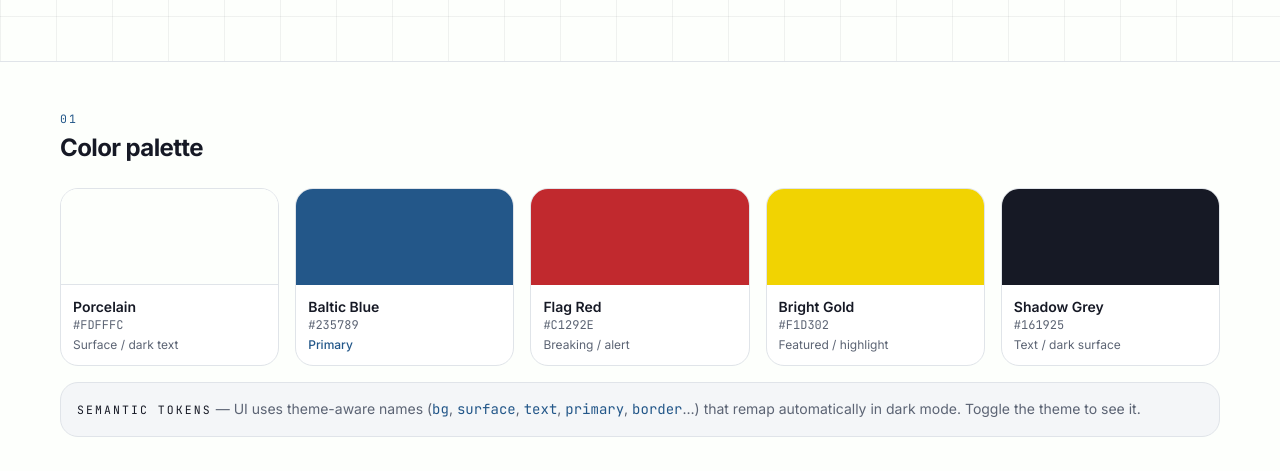
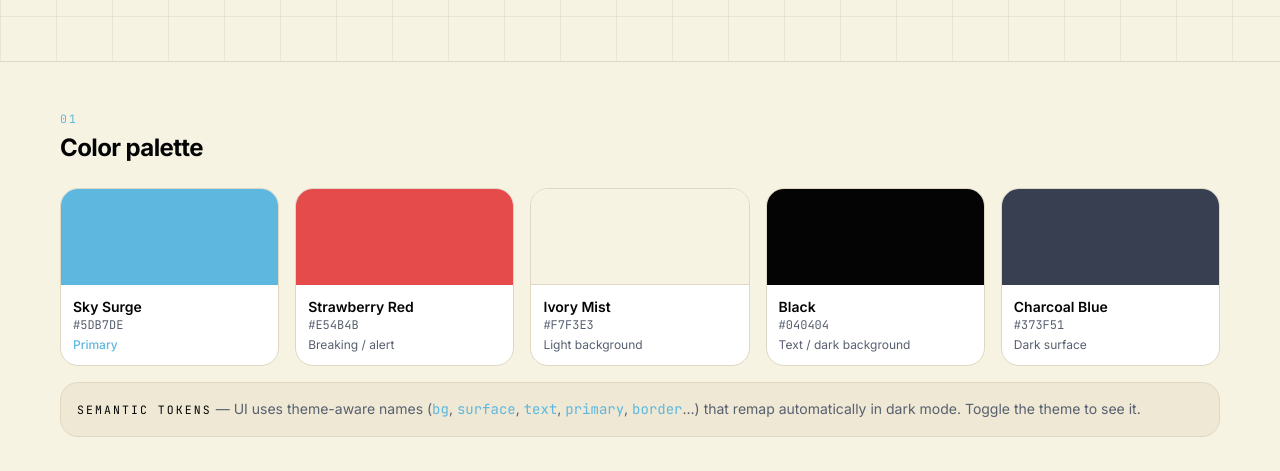
Before and after one commit to zernpany-fs/UXUI, a plain HTML site: page styleguide.html in a window 1280 px wide. Shown: the part 329-800 px from the top of the page. Drawn offline with nearby package versions, Linux system fonts and the light colour scheme.

Commit message:
update design system

```diff
--- a/assets/styles.css
+++ b/assets/styles.css
@@ -7,41 +7,39 @@
 
 :root {
   /* raw brand colors (channels) */
-  --porcelain: 253 255 252;
-  --baltic:    35 87 137;
-  --flag-red:  193 41 46;
-  --gold:      241 211 2;
-  --shadow:    22 25 37;
+  --sky:        93 183 222;   /* Sky Surge      */
+  --strawberry: 229 75 75;    /* Strawberry Red */
+  --ivory:      247 243 227;  /* Ivory Mist     */
+  --ink:        4 4 4;        /* Black          */
+  --charcoal:   55 63 81;     /* Charcoal Blue  */
 
   /* ---- Light theme (default) ---- */
-  --bg:            253 255 252;  /* Porcelain  */
+  --bg:            247 243 227;  /* Ivory Mist */
   --surface:       255 255 255;
-  --surface-2:     244 246 248;
-  --border:        224 228 233;
-  --text:          22 25 37;     /* Shadow     */
-  --text-muted:    92 100 116;
-  --primary:       35 87 137;    /* Baltic     */
-  --primary-hover: 28 71 113;
-  --on-primary:    253 255 252;
-  --accent-red:    193 41 46;
-  --accent-gold:   241 211 2;
-  --grid-line:     22 25 37;     /* used at very low alpha */
+  --surface-2:     238 232 213;
+  --border:        223 215 193;
+  --text:          4 4 4;        /* Black      */
+  --text-muted:    88 96 112;
+  --primary:       93 183 222;   /* Sky Surge  */
+  --primary-hover: 67 161 207;
+  --on-primary:    4 4 4;        /* black text reads cleanly on Sky */
+  --accent-red:    229 75 75;    /* Strawberry */
+  --grid-line:     4 4 4;        /* used at very low alpha */
 }
 
 .dark {
   /* ---- Dark theme ---- */
-  --bg:            22 25 37;     /* Shadow     */
-  --surface:       30 34 49;
-  --surface-2:     38 43 61;
-  --border:        52 58 78;
-  --text:          253 255 252;  /* Porcelain  */
-  --text-muted:    156 163 184;
-  --primary:       92 154 214;   /* lightened Baltic for contrast */
-  --primary-hover: 124 178 230;
-  --on-primary:    13 24 38;
-  --accent-red:    224 78 83;
-  --accent-gold:   241 211 2;
-  --grid-line:     253 255 252;
+  --bg:            4 4 4;        /* Black          */
+  --surface:       28 32 42;
+  --surface-2:     55 63 81;     /* Charcoal Blue  */
+  --border:        62 70 89;
+  --text:          247 243 227;  /* Ivory Mist     */
+  --text-muted:    156 162 176;
+  --primary:       93 183 222;   /* Sky Surge      */
+  --primary-hover: 125 199 232;
+  --on-primary:    4 4 4;        /* black text on bright Sky */
+  --accent-red:    233 90 90;
+  --grid-line:     247 243 227;
 }
 
 /* smooth theme transition on the things that change */
--- a/assets/theme.js
+++ b/assets/theme.js
@@ -8,11 +8,13 @@ tailwind.config = {
     extend: {
       colors: {
         /* raw brand swatches */
-        porcelain: "rgb(var(--porcelain) / <alpha-value>)",
-        baltic:    "rgb(var(--baltic) / <alpha-value>)",
-        flagred:   "rgb(var(--flag-red) / <alpha-value>)",
-        gold:      "rgb(var(--gold) / <alpha-value>)",
-        shadow:    "rgb(var(--shadow) / <alpha-value>)",
+        sky:        "rgb(var(--sky) / <alpha-value>)",
+        strawberry: "rgb(var(--strawberry) / <alpha-value>)",
+        ivory:      "rgb(var(--ivory) / <alpha-value>)",
+        ink:        "rgb(var(--ink) / <alpha-value>)",
+        charcoal:   "rgb(var(--charcoal) / <alpha-value>)",
+        /* alias kept for the hero gradient (to-shadow) */
+        shadow:     "rgb(var(--ink) / <alpha-value>)",
 
         /* semantic (theme-aware) */
         bg:        "rgb(var(--bg) / <alpha-value>)",
--- a/styleguide.html
+++ b/styleguide.html
@@ -53,24 +53,24 @@
       <div class="grid grid-cols-2 md:grid-cols-5 gap-4">
         <!-- swatch -->
         <div class="rounded-xl2 border border-border overflow-hidden bg-surface">
-          <div class="h-24" style="background:#FDFFFC;border-bottom:1px solid rgb(var(--border))"></div>
-          <div class="p-3"><p class="font-semibold text-sm">Porcelain</p><p class="font-mono text-xs text-muted">#FDFFFC</p><p class="text-xs text-muted mt-1">Surface / dark text</p></div>
+          <div class="h-24" style="background:#5DB7DE"></div>
+          <div class="p-3"><p class="font-semibold text-sm">Sky Surge</p><p class="font-mono text-xs text-muted">#5DB7DE</p><p class="text-xs text-primary mt-1 font-medium">Primary</p></div>
         </div>
         <div class="rounded-xl2 border border-border overflow-hidden bg-surface">
-          <div class="h-24" style="background:#235789"></div>
-          <div class="p-3"><p class="font-semibold text-sm">Baltic Blue</p><p class="font-mono text-xs text-muted">#235789</p><p class="text-xs text-primary mt-1 font-medium">Primary</p></div>
+          <div class="h-24" style="background:#E54B4B"></div>
+          <div class="p-3"><p class="font-semibold text-sm">Strawberry Red</p><p class="font-mono text-xs text-muted">#E54B4B</p><p class="text-xs text-muted mt-1">Breaking / alert</p></div>
         </div>
         <div class="rounded-xl2 border border-border overflow-hidden bg-surface">
-          <div class="h-24" style="background:#C1292E"></div>
-          <div class="p-3"><p class="font-semibold text-sm">Flag Red</p><p class="font-mono text-xs text-muted">#C1292E</p><p class="text-xs text-muted mt-1">Breaking / alert</p></div>
+          <div class="h-24" style="background:#F7F3E3;border-bottom:1px solid rgb(var(--border))"></div>
+          <div class="p-3"><p class="font-semibold text-sm">Ivory Mist</p><p class="font-mono text-xs text-muted">#F7F3E3</p><p class="text-xs text-muted mt-1">Light background</p></div>
         </div>
         <div class="rounded-xl2 border border-border overflow-hidden bg-surface">
-          <div class="h-24" style="background:#F1D302"></div>
-          <div class="p-3"><p class="font-semibold text-sm">Bright Gold</p><p class="font-mono text-xs text-muted">#F1D302</p><p class="text-xs text-muted mt-1">Featured / highlight</p></div>
+          <div class="h-24" style="background:#040404"></div>
+          <div class="p-3"><p class="font-semibold text-sm">Black</p><p class="font-mono text-xs text-muted">#040404</p><p class="text-xs text-muted mt-1">Text / dark background</p></div>
         </div>
         <div class="rounded-xl2 border border-border overflow-hidden bg-surface">
-          <div class="h-24" style="background:#161925"></div>
-          <div class="p-3"><p class="font-semibold text-sm">Shadow Grey</p><p class="font-mono text-xs text-muted">#161925</p><p class="text-xs text-muted mt-1">Text / dark surface</p></div>
+          <div class="h-24" style="background:#373F51"></div>
+          <div class="p-3"><p class="font-semibold text-sm">Charcoal Blue</p><p class="font-mono text-xs text-muted">#373F51</p><p class="text-xs text-muted mt-1">Dark surface</p></div>
         </div>
       </div>
       <div class="mt-4 rounded-xl2 border border-border bg-surface2 p-4 text-sm text-muted">
@@ -111,9 +111,9 @@
     <section>
       <div class="mb-6"><p class="eyebrow text-primary mb-1">04</p><h2 class="text-2xl font-bold tracking-tight">Badges &amp; tags</h2></div>
       <div class="rounded-xl2 border border-border bg-surface p-6 flex flex-wrap items-center gap-3">
-        <span class="inline-flex items-center gap-1.5 h-7 px-3 rounded-full bg-gold text-shadow text-xs font-bold eyebrow">★ Editor's pick</span>
+        <span class="inline-flex items-center gap-1.5 h-7 px-3 rounded-full bg-primary text-on-primary text-xs font-bold eyebrow">★ Editor's pick</span>
         <span class="inline-flex items-center gap-1.5 h-7 px-3 rounded-full bg-red/10 text-red text-xs font-bold eyebrow"><span class="w-1.5 h-1.5 rounded-full bg-red animate-pulse-dot"></span>Breaking</span>
-        <span class="inline-flex items-center h-7 px-3 rounded-full bg-gold/15 text-shadow dark:text-gold text-xs font-semibold eyebrow">Trending</span>
+        <span class="inline-flex items-center h-7 px-3 rounded-full bg-primary/15 text-primary text-xs font-semibold eyebrow">Trending</span>
         <span class="inline-flex items-center h-7 px-3 rounded-full bg-primary/10 text-primary text-xs font-semibold eyebrow">macOS</span>
         <span class="inline-flex items-center h-7 px-3 rounded-full bg-surface2 text-muted text-xs font-semibold eyebrow">Free</span>
         <span class="inline-flex items-center h-7 px-3 rounded-full bg-surface2 text-muted text-xs font-semibold eyebrow">New</span>
@@ -126,7 +126,7 @@
       <div class="grid sm:grid-cols-2 lg:grid-cols-3 gap-6">
         <article class="group rounded-xl2 border border-border bg-surface overflow-hidden hover:border-primary/50 transition-colors">
           <div class="aspect-[16/9] bg-gradient-to-br from-primary to-shadow grid-backdrop relative">
-            <span class="absolute top-3 left-3 inline-flex items-center h-6 px-2.5 rounded-full bg-gold text-shadow text-xs font-bold eyebrow">★ Pick</span>
+            <span class="absolute top-3 left-3 inline-flex items-center h-6 px-2.5 rounded-full bg-primary text-on-primary text-xs font-bold eyebrow">★ Pick</span>
           </div>
           <div class="p-5">
             <p class="eyebrow text-muted mb-2">macOS · 5 min</p>
```
Also changed, not shown: index.html (+4 -4 lines), .claude/settings.local.json.
